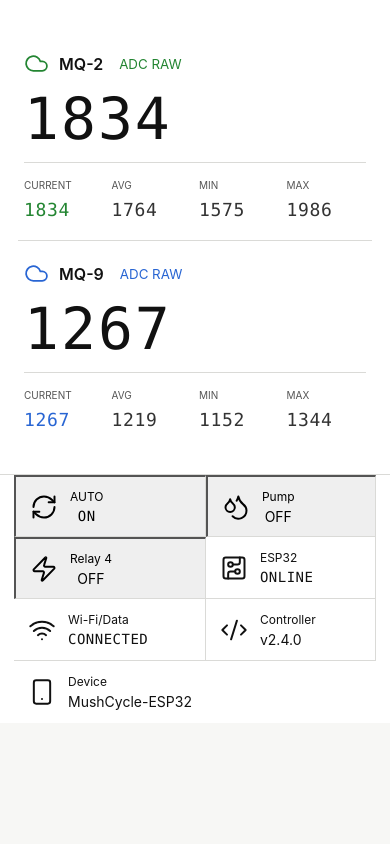
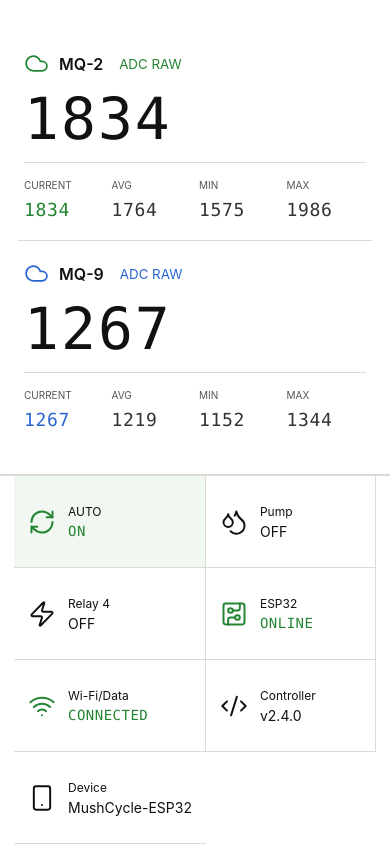
Before and after one commit to Simai66/MushCycle-Smart-dashboard, a React (Vite) app: page / in a window 390 px wide. Shown: the part 1663-2507 px from the top of the page. Before the commit the page ends 2386 px from the top, so only its background shows below. Built offline with nearby package versions, Linux system fonts and the light colour scheme.

Commit message:
style: improve interactive controls and mobile system rail

```diff
--- a/src/styles.css
+++ b/src/styles.css
@@ -57,14 +57,21 @@ button { font: inherit; }
 .stat-row dt { font-size: 10px; color: #555; margin-bottom: 8px; }
 .stat-row dd { margin: 0; font-size: clamp(15px, 1.65vw, 22px); color: #333; white-space: nowrap; }
 .stat-row .accent-value { color: var(--sensor-color); }
-.system-rail { display: grid; grid-template-columns: repeat(9, minmax(100px, 1fr)); min-height: 92px; align-items: center; padding: 10px 20px; }
-.system-item { min-height: 62px; display: flex; align-items: center; justify-content: center; gap: 12px; padding: 8px 14px; border-right: 1px solid var(--border); }
-.system-item:last-child { border: 0; }
+.system-area { background: #fff; }
+.system-rail { display: grid; grid-template-columns: repeat(7, minmax(120px, 1fr)); align-items: stretch; padding: 0 20px; border-top: 1px solid var(--border); }
+.system-item { min-height: 86px; display: flex; align-items: center; justify-content: center; gap: 12px; padding: 10px 14px; border: 0; border-right: 1px solid var(--border); background: #fff; color: #111; text-align: left; }
+.system-item:last-child { border-right: 0; }
 .system-item svg { width: 28px; height: 28px; stroke-width: 1.7; flex: 0 0 auto; }
 .system-item span { font-size: 12px; white-space: nowrap; }
 .system-item strong { display: block; font-size: 14px; font-weight: 400; margin-top: 4px; }
-.system-item.orange { color: #ff3d16; }
-.system-item.green strong { color: #238532; }
+.system-item.active svg, .system-item.active strong { color: #238532; }
+.control-item { cursor: pointer; transition: background .16s, transform .16s; }
+.control-item:hover { background: #f7f7f5; }
+.control-item:active { transform: scale(.98); background: #f1f1ee; }
+.control-item:focus-visible { outline: 3px solid #b9d6ff; outline-offset: -3px; }
+.control-item[aria-pressed="true"] { background: #f1f8f2; }
+.control-item:disabled { cursor: wait; opacity: .7; }
+.control-error { border-top: 1px solid #f2c7bf; background: #fff4f2; color: #a41e12; padding: 10px 20px; text-align: center; font-size: 13px; }
 .offline-banner { padding: 12px 30px; background: #fff4f2; color: #a41e12; display: flex; gap: 20px; justify-content: center; border-bottom: 1px solid #f2c7bf; }
 .state-message { min-height: calc(100vh - 89px); display: grid; place-items: center; align-content: center; gap: 12px; text-align: center; padding: 32px; }
 .state-message svg { width: 48px; height: 48px; color: #ff3d16; }
@@ -107,7 +114,7 @@ button { font: inherit; }
   .summary-value { font-size: 58px; margin: 14px 0; }
   .stat-row dd { font-size: 18px; }
   .system-rail { grid-template-columns: repeat(2, 1fr); padding: 0 14px; }
-  .system-item { justify-content: flex-start; }
+  .system-item { justify-content: flex-start; min-height: 92px; }
   .offline-banner { flex-direction: column; gap: 3px; font-size: 12px; }
 }
 @media (prefers-reduced-motion: reduce) {
```
